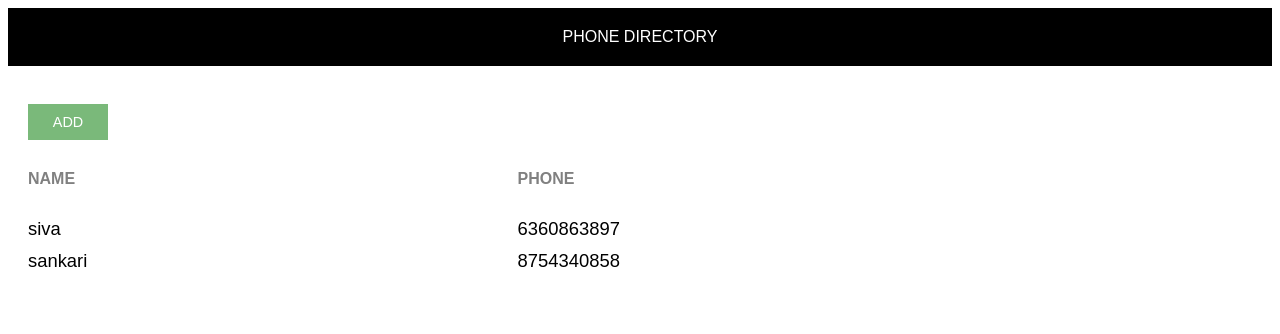
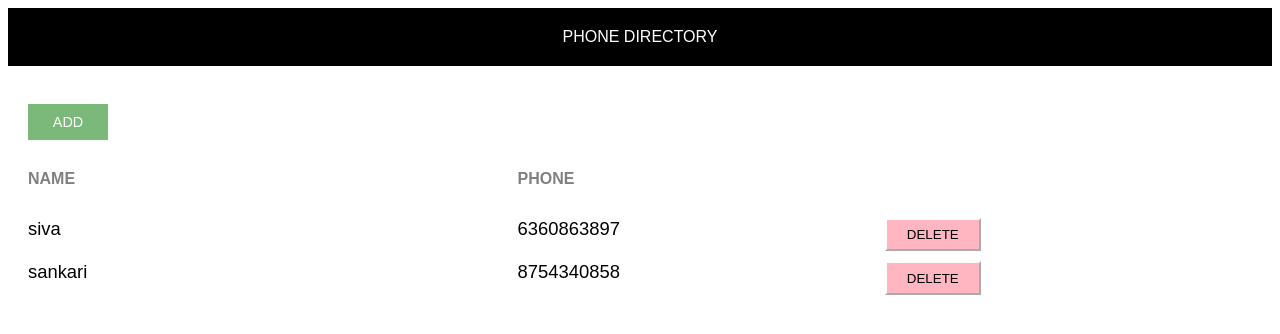
Before and after one commit to Sivas6496/AynReact, a React (Create React App) app: page / in a window 1280 px wide. Shown: the top 334 px of the page. Built offline with nearby package versions, Linux system fonts and the light colour scheme.

Commit message:
Added ‘Delete’ button

```diff
--- a/src/App.js
+++ b/src/App.js
@@ -32,6 +32,7 @@ export default function App() {
             <div key={sub.Id} className="grid-container">
               <span className="grid-item">{sub.Name}</span>
               <span className="grid-item">{sub.Phone}</span>
+              <button className="deleteButton">Delete</button>
             </div>
           );
         })}
--- a/src/styles.css
+++ b/src/styles.css
@@ -53,3 +53,11 @@
   color: #808080;
   text-transform: uppercase;
 }
+.deleteButton {
+  width: 6rem;
+  padding: 0.45rem;
+  background-color: lightpink;
+  border-color: white;
+  text-transform: uppercase;
+  font-weight: 500;
+}
```
